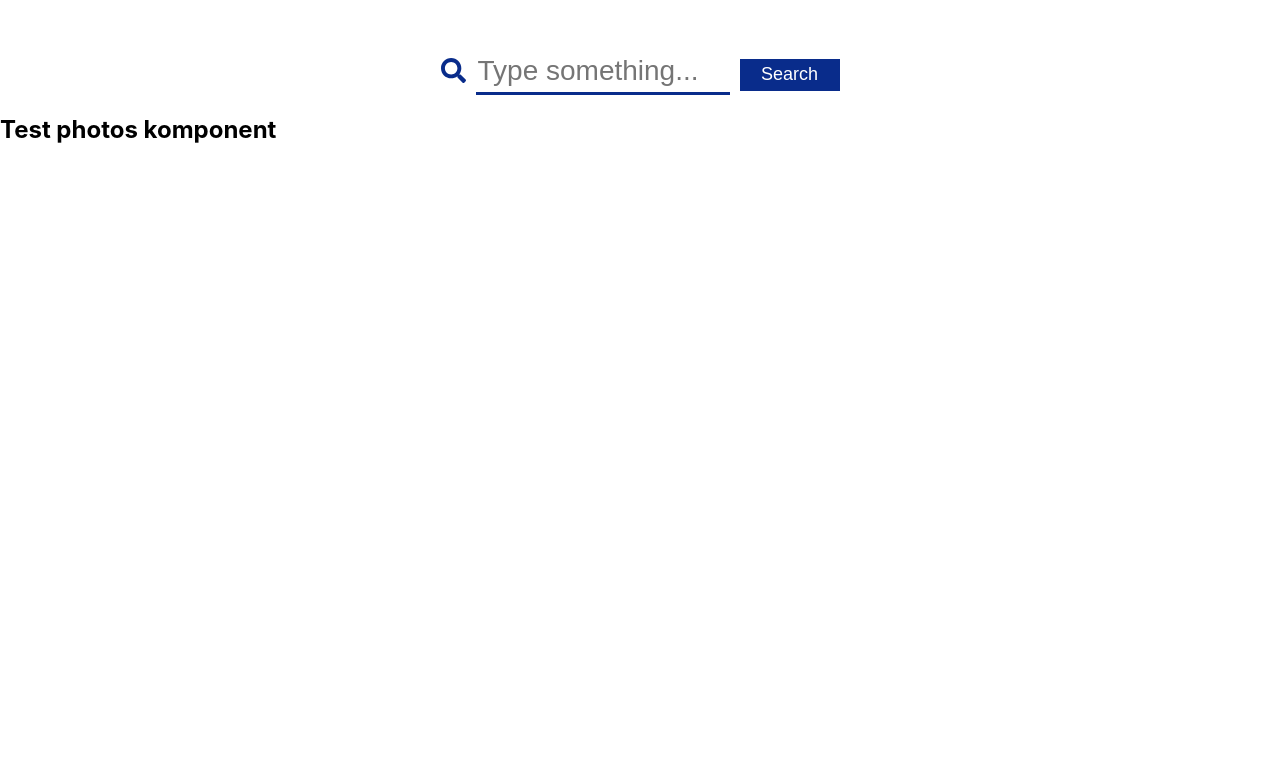
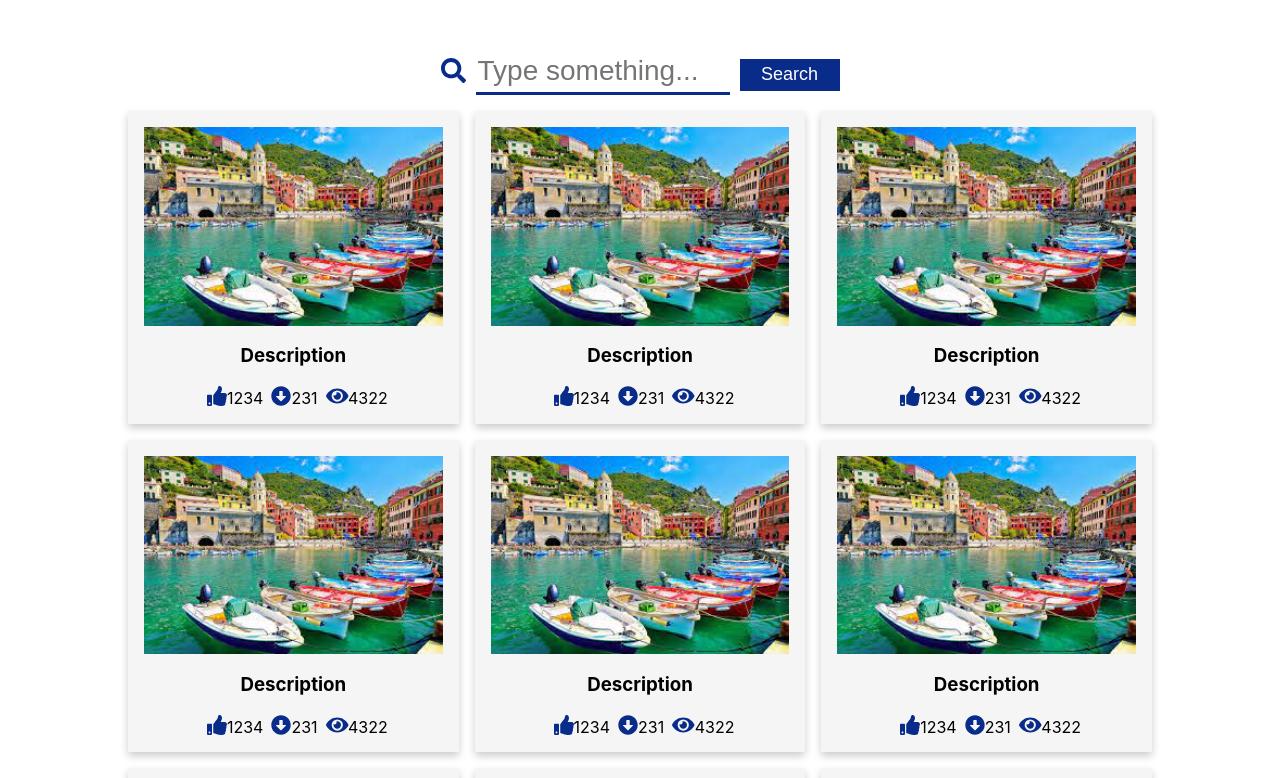
Before and after one commit to Kesik93/GalleryApp, a React (Create React App) app: page / in a window 1280 px wide. Shown: the top 778 px of the page. Built offline with nearby package versions, Linux system fonts and the light colour scheme.

Commit message:
stworzenie karty photo, dodanie styli

```diff
--- /dev/null
+++ b/src/App.css
@@ -0,0 +1,5 @@
+.content {
+    display: grid;
+    place-items: center;
+
+}
--- a/src/App.js
+++ b/src/App.js
@@ -3,7 +3,7 @@ import Photos from './components/Content/Photos';
 
 function App() {
   return (
-    <div>
+    <div className='content'>
       <Search />
       <Photos />
     </div>
--- a/src/components/Content/Photo.css
+++ b/src/components/Content/Photo.css
@@ -0,0 +1,17 @@
+.photo {
+    box-shadow: 0 4px 8px 0 rgba(0,0,0,0.2);
+    transition: 0.3s;
+    position: relative;
+    display: flex;
+    flex-direction: column;
+    overflow: hidden;
+    padding: 1rem;
+    text-align: center;
+    background-color: whitesmoke;
+}
+
+.photo_icon {
+    color: rgb(9, 44, 139);
+    font-size: 20px;
+    margin-left: 8px;
+}
--- a/src/components/Content/Photo.js
+++ b/src/components/Content/Photo.js
@@ -1,12 +1,21 @@
 import React from 'react';
 import './Photo.css';
+import photo from './../../example.jpg';
+import { FontAwesomeIcon } from '@fortawesome/react-fontawesome';
+import { faThumbsUp, faArrowAltCircleDown, faEye } from '@fortawesome/free-solid-svg-icons';
 
 function Photo() {
     return (
-        <div>
-
+        <div className='photo'>
+            <img src={photo} className='photo-img'/>
+            <h3>Description</h3>
+            <div>
+                <FontAwesomeIcon icon={faThumbsUp} className='photo_icon'/>1234
+                <FontAwesomeIcon icon={faArrowAltCircleDown} className='photo_icon'/>231
+                <FontAwesomeIcon icon={faEye} className='photo_icon'/>4322
+            </div>
         </div>
     )
 }
 
-export default Photo
+export default Photo;
--- a/src/components/Content/Photos.css
+++ b/src/components/Content/Photos.css
@@ -0,0 +1,11 @@
+
+
+.photos {
+    display: grid;
+    grid-gap: 1rem;
+    padding: 1rem;
+    max-width: 1024px;
+    margin: 0 auto;
+    grid-template-columns: repeat(3, 1fr);
+
+}
--- a/src/components/Content/Photos.js
+++ b/src/components/Content/Photos.js
@@ -1,10 +1,19 @@
 import React from 'react';
+import Photo from './Photo';
 import './Photos.css';
 
 function Photos() {
     return (
-        <div>
-            <h2>Test photos komponent</h2>
+        <div className='photos'>
+            <Photo />
+            <Photo />
+            <Photo />
+            <Photo />
+            <Photo />
+            <Photo />
+            <Photo />
+            <Photo />
+            <Photo />
         </div>
     )
 }
```
Also changed, not shown: src/example.jpg (added).
